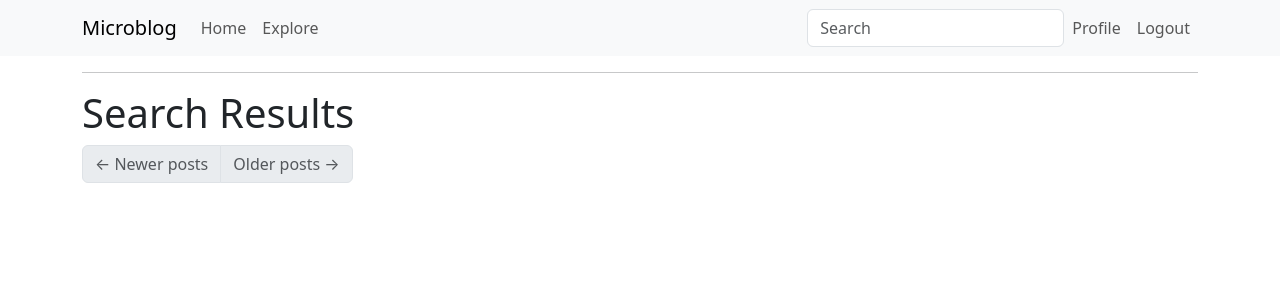
After one commit to graydh/microblog-flask-tutorial, a Flask app: template app/templates/search.html in a window 1280 px wide. The commit adds this page. Shown: the top 300 px of the page. Run offline with Flask 3, Linux system fonts and the light colour scheme; the template is opened without the code that fills it, so the values that code supplies are empty; the visitor is signed in with stand-in values (Sample User, id 1); data comes from the database, SQL or seed files in the repository; both versions use the stored data as it was after the commit; some libraries are stand-ins or nearby versions.

Commit message:
ch 16
added elastic search for blog body querying

```diff
--- a/app/__init__.py
+++ b/app/__init__.py
@@ -5,6 +5,7 @@ from flask_migrate import Migrate
 from flask_login import LoginManager
 from flask_mail import Mail
 from flask_moment import Moment
+from elasticsearch import Elasticsearch
 import logging
 from logging.handlers import SMTPHandler, RotatingFileHandler
 import os
@@ -46,6 +47,9 @@ def create_app(config_class=Config):
     from app.cli import bp as cli_bp
     app.register_blueprint(cli_bp)
 
+    app.elasticsearch = Elasticsearch([app.config['ELASTICSEARCH_URL']]) \
+        if app.config['ELASTICSEARCH_URL'] else None
+
     if not app.debug and not app.testing:
         # email notifications
         if app.config['MAIL_SERVER']:
--- a/app/main/forms.py
+++ b/app/main/forms.py
@@ -1,3 +1,4 @@
+from flask import request
 from flask_babel import _, lazy_gettext as _l
 from flask_wtf import FlaskForm
 from wtforms import StringField, SubmitField, TextAreaField
@@ -31,3 +32,14 @@ class PostForm(FlaskForm):
     post = TextAreaField(_l('Say something'), validators=[
         DataRequired(), Length(min=1, max=140)])
     submit = SubmitField(_l('Submit'))
+
+
+class SearchForm(FlaskForm):
+    q = StringField(_l('Search'), validators=[DataRequired()])
+
+    def __init__(self, *args, **kwargs):
+        if 'formdata' not in kwargs:
+            kwargs['formdata'] = request.args
+        if 'meta' not in kwargs:
+            kwargs['meta'] = {'csrf': False}
+        super(SearchForm, self).__init__(*args, **kwargs)
--- a/app/main/routes.py
+++ b/app/main/routes.py
@@ -8,17 +8,20 @@ import sqlalchemy as sa
 
 from app import db
 
-from app.main.forms import EditProfileForm, EmptyForm, PostForm
+from app.main.forms import EditProfileForm, EmptyForm, PostForm, SearchForm
 from app.models import User, Post
 from app.translate import translate
 from app.main import bp
 
-@bp.before_request
+
+@bp.before_app_request
 def before_request():
     if current_user.is_authenticated:
-        current_user.last_seen = datetime.now(timezone.utc)
+        current_user.last_seen = datetime.utcnow()
         db.session.commit()
+        g.search_form = SearchForm()
     g.locale = str(get_locale())
+
 
 @bp.route('/', methods=['GET', 'POST'])
 @bp.route('/index', methods=['GET', 'POST'])
@@ -43,6 +46,7 @@ def index():
     if posts.has_prev: prev_url = url_for('main.index', page=posts.prev_num)
     return render_template('index.html', title=_('Home page'),
                            posts=posts, form=form, prev_url=prev_url, next_url=next_url)
+
 
 @bp.route('/user/<username>')
 @login_required
@@ -74,6 +78,7 @@ def edit_profile():
         form.about_me.data = current_user.about_me
     return render_template('edit_profile.html', title=_('Edit Profile'), form=form)
 
+
 @bp.route('/follow/<username>', methods=['POST'])
 @login_required
 def follow(username):
@@ -94,6 +99,7 @@ def follow(username):
         return redirect(url_for('main.user', username=username))
     else:
         return redirect(url_for('main.index'))
+
 
 @bp.route('/unfollow/<username>', methods=['POST'])
 @login_required
@@ -116,6 +122,7 @@ def unfollow(username):
     else:
         return redirect(url_for('main.index'))
 
+
 @bp.route('/explore')
 @login_required
 def explore():
@@ -129,6 +136,7 @@ def explore():
     return render_template("index.html", title=_('Explore'),
                            posts=posts, next_url=next_url, prev_url=prev_url)
 
+
 @bp.route('/translate', methods=['POST'])
 @login_required
 def translate_text():
@@ -136,3 +144,19 @@ def translate_text():
     return {'text': translate(data['text'],
                               data['source_language'],
                               data['dest_language'])}
+
+
+@bp.route('/search')
+@login_required
+def search():
+    if not g.search_form.validate():
+        return redirect(url_for('main.explore'))
+    page = request.args.get('page', 1, type=int)
+    posts, total = Post.search(g.search_form.q.data, page,
+                               current_app.config['POSTS_PER_PAGE'])
+    next_url = url_for('main.search', q=g.search_form.q.data, page=page + 1) \
+        if total > page * current_app.config['POSTS_PER_PAGE'] else None
+    prev_url = url_for('main.search', q=g.search_form.q.data, page=page - 1) \
+        if page > 1 else None
+    return render_template('search.html', title=_('Search'), posts=posts,
+                           next_url=next_url, prev_url=prev_url)
--- a/app/models.py
+++ b/app/models.py
@@ -6,8 +6,10 @@ from typing import Optional
 from time import time
 import sqlalchemy as sa
 import sqlalchemy.orm as so
+from flask import current_app
 from flask_login import UserMixin
 from app import db, login
+from app.search import add_to_index, remove_from_index, query_index
 
 followers = sa.Table(
     'followers',
@@ -96,17 +98,64 @@ class User(UserMixin, db.Model):
 
     def get_reset_password_token(self, expires_in=600):
         return jwt.encode(
-            {'reset_password': self.id, 'exp': time() + expires_in}, app.config['SECRET_KEY'], algorithm='HS256')
+            {'reset_password': self.id, 'exp': time() + expires_in}, current_app.config['SECRET_KEY'], algorithm='HS256')
 
     @staticmethod
     def verify_reset_password_token(token):
         try:
-            id = jwt.decode(token, app.config['SECRET_KEY'], algorithms=['HS256'])['reset_password']
+            id = jwt.decode(token, current_app.config['SECRET_KEY'], algorithms=['HS256'])['reset_password']
         except:
             return
         return db.session.get(User, id)
 
-class Post(db.Model):
+
+class SearchableMixin(object):
+    @classmethod
+    def search(cls, expression, page, per_page):
+        ids, total = query_index(cls.__tablename__, expression, page, per_page)
+        if total == 0:
+            return [], 0
+        when = []
+        for i in range(len(ids)):
+            when.append((ids[i], i))
+        query = sa.select(cls).where(cls.id.in_(ids)).order_by(
+            db.case(*when, value=cls.id))
+        return db.session.scalars(query), total
+
+    @classmethod
+    def before_commit(cls, session):
+        session._changes = {
+            'add': list(session.new),
+            'update': list(session.dirty),
+            'delete': list(session.deleted)
+        }
+
+    @classmethod
+    def after_commit(cls, session):
+        for obj in session._changes['add']:
+            if isinstance(obj, SearchableMixin):
+                add_to_index(obj.__tablename__, obj)
+        for obj in session._changes['update']:
+            if isinstance(obj, SearchableMixin):
+                add_to_index(obj.__tablename__, obj)
+        for obj in session._changes['delete']:
+            if isinstance(obj, SearchableMixin):
+                remove_from_index(obj.__tablename__, obj)
+        session._changes = None
+
+    @classmethod
+    def reindex(cls):
+        for obj in db.session.scalars(sa.select(cls)):
+            add_to_index(cls.__tablename__, obj)
+
+
+db.event.listen(db.session, 'before_commit', SearchableMixin.before_commit)
+db.event.listen(db.session, 'after_commit', SearchableMixin.after_commit)
+
+
+class Post(SearchableMixin, db.Model):
+    __searchable__ = ['body']
+
     id: so.Mapped[int] = so.mapped_column(primary_key=True)
 
     body: so.Mapped[str] = so.mapped_column(sa.String(140))
--- a/app/templates/base.html
+++ b/app/templates/base.html
@@ -30,6 +30,15 @@
                     <a class="nav-link" aria-current="page" href="{{ url_for('main.explore') }}">{{ _('Explore') }}</a>
                 </li>
             </ul>
+            {% if g.search_form %}
+            <form class="navbar-form navbar-left" method="get"
+                  action="{{ url_for('main.search') }}">
+                <div class="form-group">
+                    {{ g.search_form.q(size=20, class='form-control',
+                    placeholder=g.search_form.q.label.text) }}
+                </div>
+            </form>
+            {% endif %}
             <ul class="navbar-nav mb-2 mb-lg-0">
                 {% if current_user.is_anonymous %}
                 <li class="nav-item">
--- /dev/null
+++ b/app/templates/search.html
@@ -0,0 +1,22 @@
+{% extends "base.html" %}
+
+{% block content %}
+    <h1>{{ _('Search Results') }}</h1>
+    {% for post in posts %}
+        {% include '_post.html' %}
+    {% endfor %}
+    <nav aria-label="Post navigation">
+        <ul class="pagination">
+            <li class="page-item{% if not prev_url %} disabled{% endif %}">
+                <a class="page-link" href="{{ prev_url }}">
+                    <span aria-hidden="true">&larr;</span> {{ _('Newer posts') }}
+                </a>
+            </li>
+            <li class="page-item{% if not next_url %} disabled{% endif %}">
+                <a class="page-link" href="{{ next_url }}">
+                    {{ _('Older posts') }} <span aria-hidden="true">&rarr;</span>
+                </a>
+            </li>
+        </ul>
+    </nav>
+{% endblock %}
--- a/config.py
+++ b/config.py
@@ -21,3 +21,5 @@ class Config:
     LANGUAGES = ['en', 'es']
 
     MS_TRANSLATOR_KEY = os.environ.get('MS_TRANSLATOR_KEY')
+
+    ELASTICSEARCH_URL = os.environ.get('ELASTICSEARCH_URL')
--- a/logs/microblog.py
+++ b/logs/microblog.py
@@ -16,3 +16,7 @@
 2024-03-25 10:45:20,205 INFO: Microblog startup [in /Users/dgraymullen/Documents/GitHub/microblog-flask-tutorial/app/__init__.py:53]
 2024-03-25 11:04:55,350 INFO: Microblog startup [in /Users/dgraymullen/Documents/GitHub/microblog-flask-tutorial/app/__init__.py:53]
 2024-03-25 11:04:59,235 INFO: Microblog startup [in /Users/dgraymullen/Documents/GitHub/microblog-flask-tutorial/app/__init__.py:53]
+2024-03-27 09:50:40,316 INFO: Microblog startup [in /Users/dgraymullen/Documents/GitHub/microblog-flask-tutorial/app/__init__.py:79]
+2024-03-27 09:52:36,910 INFO: Microblog startup [in /Users/dgraymullen/Documents/GitHub/microblog-flask-tutorial/app/__init__.py:79]
+2024-03-27 09:55:57,937 INFO: Microblog startup [in /Users/dgraymullen/Documents/GitHub/microblog-flask-tutorial/app/__init__.py:79]
+2024-03-27 09:56:57,683 INFO: Microblog startup [in /Users/dgraymullen/Documents/GitHub/microblog-flask-tutorial/app/__init__.py:79]
--- a/requirements.txt
+++ b/requirements.txt
@@ -8,6 +8,8 @@ certifi==2024.2.2
 charset-normalizer==3.3.2
 click==8.1.7
 dnspython==2.6.1
+elastic-transport==8.13.0
+elasticsearch==8.13.0
 email_validator==2.1.1
 Flask==3.0.2
 flask-babel==4.0.0
```
Also changed, not shown: app/search.py (added, +25 -0 lines), app.db. Lines whose indentation alone changed are shown as unchanged.
